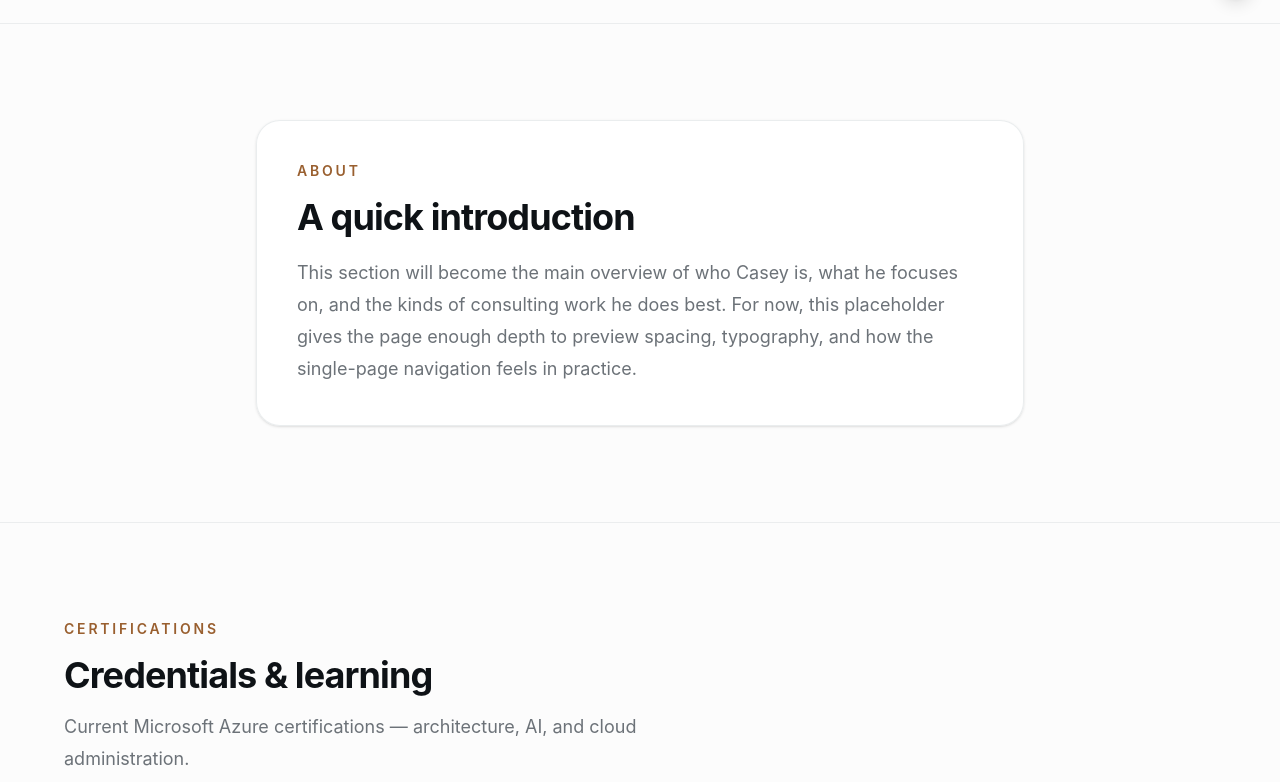
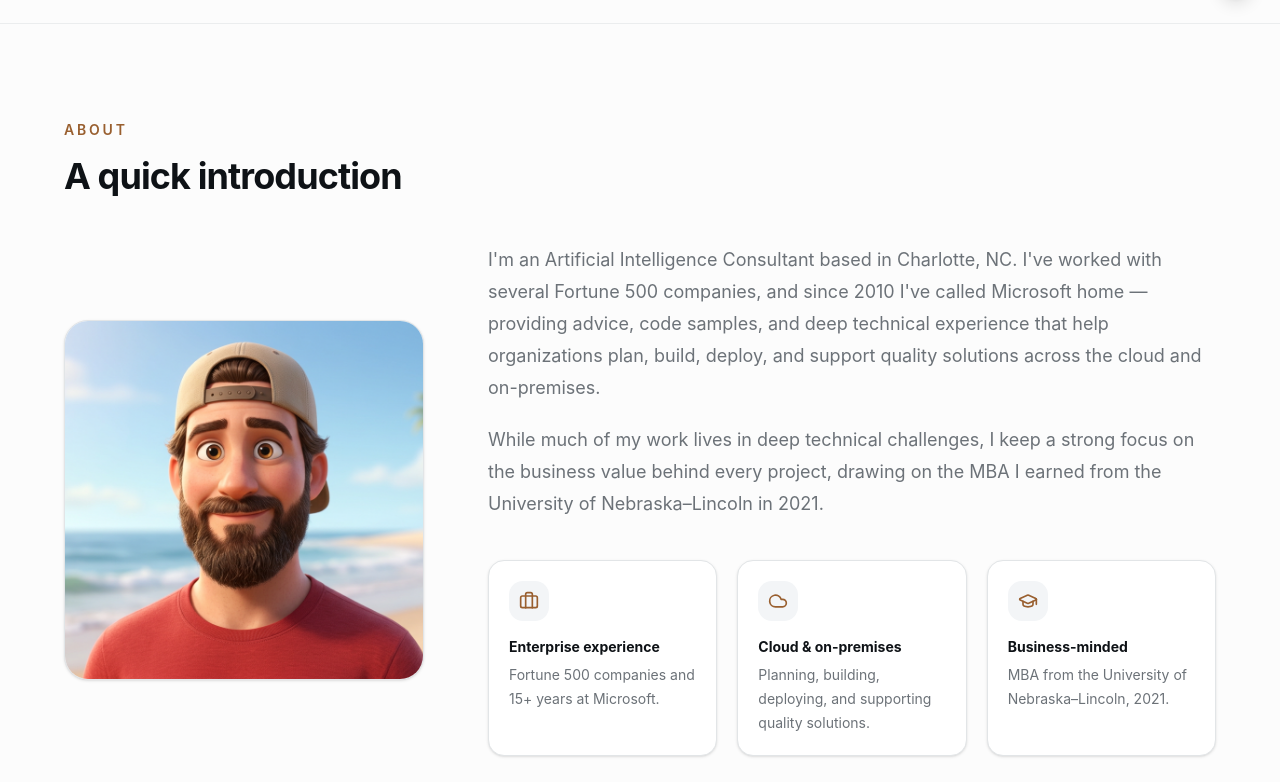
Before and after one commit to ckriutz/casey-nextgen, a React (Vite) app: page / in a window 1280 px wide. Shown: the part 778-1560 px from the top of the page. Built offline with nearby package versions, Linux system fonts and the light colour scheme.

Commit message:
About section complete!

```diff
--- a/src/App.tsx
+++ b/src/App.tsx
@@ -1,32 +1,24 @@
 import { Navbar } from "@/components/navbar"
 import { Hero } from "@/components/hero"
+import { About } from "@/components/about"
 import { Certifications } from "@/components/certifications"
 import { Articles } from "@/components/articles"
 import { Footer } from "@/components/footer"
 
-const sectionStubs = [
-  {
-    id: "about",
-    eyebrow: "About",
-    title: "A quick introduction",
-    body:
-      "This section will become the main overview of who Casey is, what he focuses on, and the kinds of consulting work he does best. For now, this placeholder gives the page enough depth to preview spacing, typography, and how the single-page navigation feels in practice.",
-  },
-  {
-    id: "contact",
-    eyebrow: "Contact",
-    title: "Start a conversation",
-    body:
-      "This block will eventually become your real contact area with email, social links, and a clear call to action. For now, it shows how the final section anchors into place when someone clicks Contact or the Let's Talk button in the navigation.",
-  },
-] as const
+const contactStub = {
+  id: "contact",
+  eyebrow: "Contact",
+  title: "Start a conversation",
+  body:
+    "This block will eventually become your real contact area with email, social links, and a clear call to action. For now, it shows how the final section anchors into place when someone clicks Contact or the Let's Talk button in the navigation.",
+} as const
 
 function SectionStub({
   id,
   eyebrow,
   title,
   body,
-}: (typeof sectionStubs)[number]) {
+}: typeof contactStub) {
   return (
     <section
       id={id}
@@ -50,22 +42,15 @@ function SectionStub({
 }
 
 function App() {
-  const beforeArticles = sectionStubs.filter((s) => s.id === "about")
-  const afterArticles = sectionStubs.filter((s) => s.id === "contact")
-
   return (
     <div className="min-h-screen bg-background">
       <Navbar />
       <main>
         <Hero />
-        {beforeArticles.map((section) => (
-          <SectionStub key={section.id} {...section} />
-        ))}
+        <About />
         <Certifications />
         <Articles />
-        {afterArticles.map((section) => (
-          <SectionStub key={section.id} {...section} />
-        ))}
+        <SectionStub {...contactStub} />
       </main>
       <Footer />
     </div>
--- /dev/null
+++ b/src/components/about.tsx
@@ -0,0 +1,87 @@
+import { Briefcase, Cloud, GraduationCap } from "lucide-react"
+
+const highlights = [
+  {
+    Icon: Briefcase,
+    title: "Enterprise experience",
+    body: "Fortune 500 companies and 15+ years at Microsoft.",
+  },
+  {
+    Icon: Cloud,
+    title: "Cloud & on-premises",
+    body: "Planning, building, deploying, and supporting quality solutions.",
+  },
+  {
+    Icon: GraduationCap,
+    title: "Business-minded",
+    body: "MBA from the University of Nebraska–Lincoln, 2021.",
+  },
+]
+
+export function About() {
+  return (
+    <section
+      id="about"
+      className="scroll-mt-24 border-t border-border/60 px-4 py-24 sm:px-6 lg:px-8"
+    >
+      <div className="mx-auto max-w-6xl">
+        <p className="text-sm font-semibold uppercase tracking-[0.2em] text-primary">
+          About
+        </p>
+        <h2 className="mt-4 text-3xl font-bold tracking-tight text-foreground sm:text-4xl">
+          A quick introduction
+        </h2>
+
+        <div className="mt-12 grid items-center gap-10 lg:grid-cols-[minmax(0,360px)_1fr] lg:gap-16">
+          {/* Photo */}
+          <div className="relative mx-auto w-full max-w-sm">
+            <div
+              className="pointer-events-none absolute -inset-4 -z-10 rounded-3xl bg-[radial-gradient(60%_60%_at_50%_40%,oklch(0.92_0.04_188)_0%,transparent_70%)]"
+              aria-hidden="true"
+            />
+            <img
+              src="/images/casey-toon-1.png"
+              alt="Casey Kriutzfield"
+              className="aspect-square w-full rounded-3xl border border-border bg-card object-cover shadow-sm"
+            />
+          </div>
+
+          {/* Copy */}
+          <div>
+            <p className="text-lg leading-8 text-muted-foreground">
+              I'm an Artificial Intelligence Consultant based in Charlotte, NC.
+              I've worked with several Fortune 500 companies, and since 2010 I've
+              called Microsoft home — providing advice, code samples, and deep
+              technical experience that help organizations plan, build, deploy,
+              and support quality solutions across the cloud and on-premises.
+            </p>
+            <p className="mt-5 text-lg leading-8 text-muted-foreground">
+              While much of my work lives in deep technical challenges, I keep a
+              strong focus on the business value behind every project, drawing on
+              the MBA I earned from the University of Nebraska–Lincoln in 2021.
+            </p>
+
+            <div className="mt-10 grid gap-5 sm:grid-cols-3">
+              {highlights.map(({ Icon, title, body }) => (
+                <div
+                  key={title}
+                  className="rounded-2xl border border-border bg-card p-5 shadow-sm"
+                >
+                  <div className="flex size-10 items-center justify-center rounded-xl bg-muted">
+                    <Icon className="size-5 text-primary" />
+                  </div>
+                  <h3 className="mt-4 text-sm font-bold text-foreground">
+                    {title}
+                  </h3>
+                  <p className="mt-1.5 text-sm leading-6 text-muted-foreground">
+                    {body}
+                  </p>
+                </div>
+              ))}
+            </div>
+          </div>
+        </div>
+      </div>
+    </section>
+  )
+}
```
Also changed, not shown: public/images/casey-toon-1.png (added).
